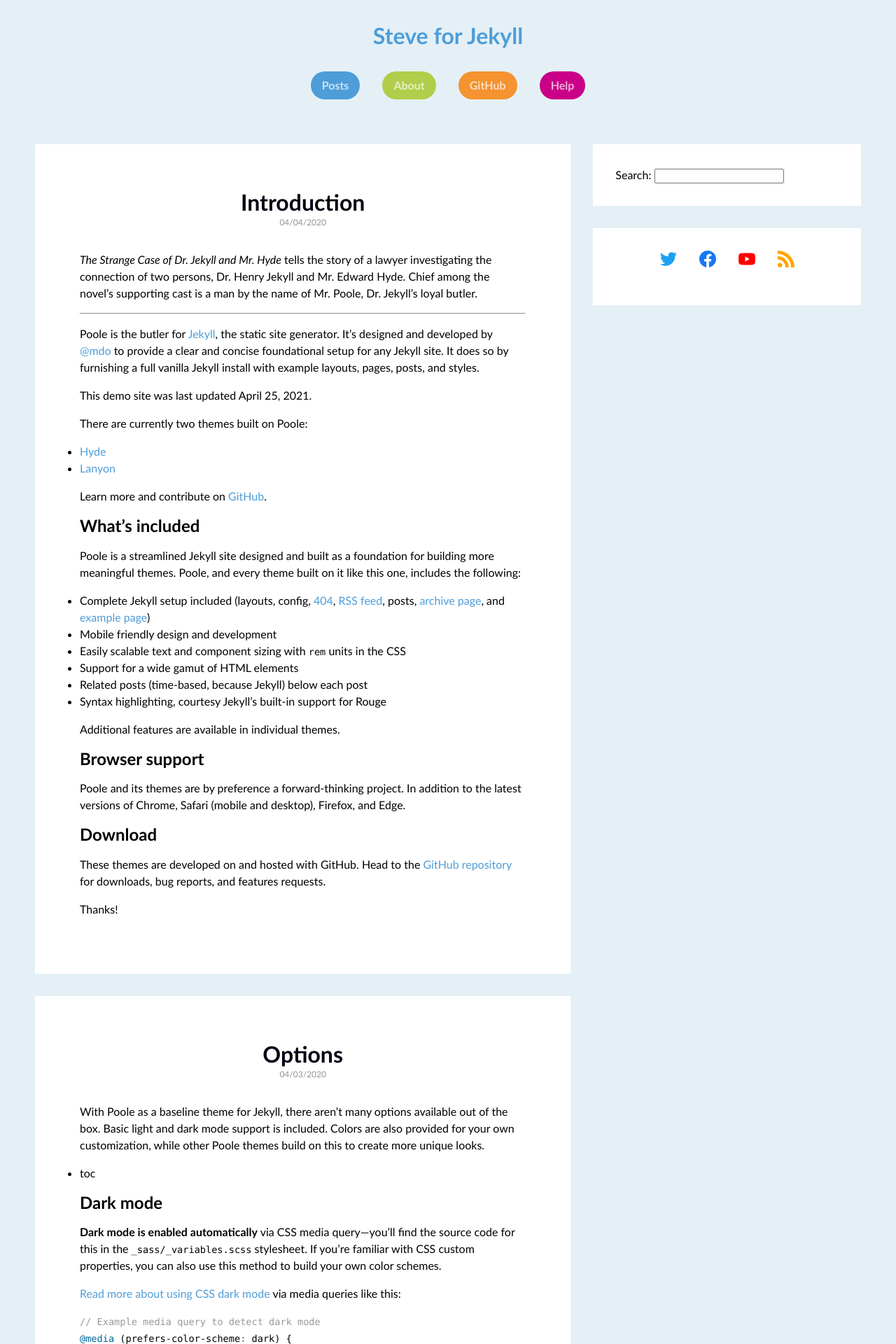
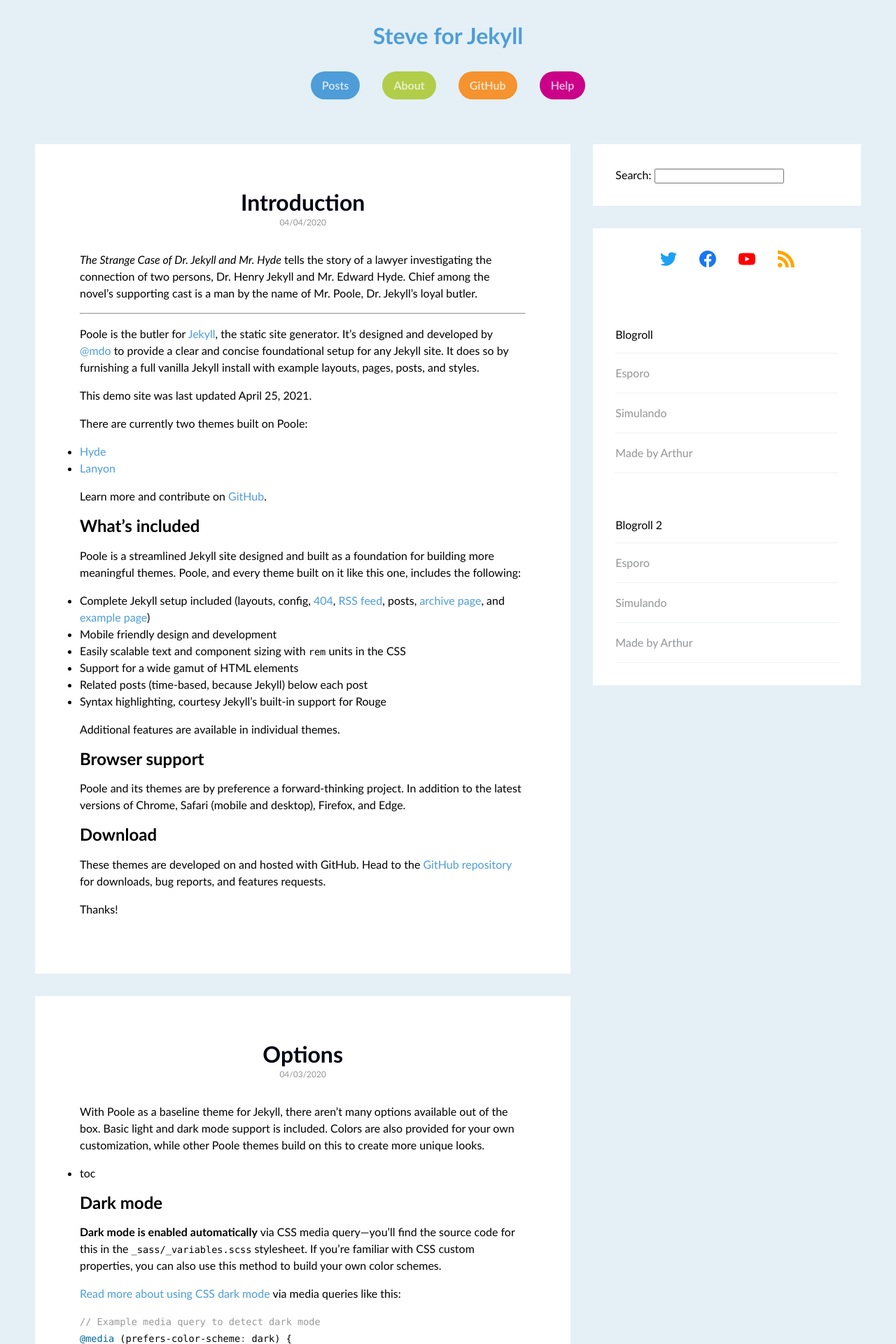
Before and after one commit to esporo/steve, a Jekyll site: the page built from index.html, in a window 1280 px wide. Shown: the top 1920 px of the page at 70% size. Built offline with Jekyll 4.4.1, drawn with Linux system fonts in a browser that asks for light colours; the list of posts is cut into pages by our own code.

Commit message:
styles the archives

```diff
--- a/_config.yml
+++ b/_config.yml
@@ -12,7 +12,15 @@ baseurl: ""
 
 # Theme settings
 steve:
+  archive_title:
+    date: "Posts from"
+    tag: "More about"
+    category: "Category:"
   date_formats:
+    archive:
+      day: "%m/%d/%Y"
+      month: "%m/%Y"
+      year: "%Y"
     post: "%m/%d/%Y"
 
 # Build settings
@@ -31,9 +39,12 @@ plugins:
 
 # Plugin: jekyll-archives
 jekyll-archives:
-  enabled:
-    - tags
+  enabled: all
   layout: archive
   slug_mode: default
   permalinks:
+    day: "/:year/:month/:day/"
+    month: "/:year/:month/"
+    year: "/:year/"
+    category: "/:name/"
     tag: "/tag/:name/"
--- /dev/null
+++ b/_data/blogroll.yml
@@ -0,0 +1,16 @@
+- title: Blogroll
+  links:
+    - title: "Esporo"
+      url: "https://esporo.net"
+    - title: "Simulando"
+      url: "https://simulando.net"
+    - title: "Made by Arthur"
+      url: "https://arthr.me"
+- title: Blogroll 2
+  links:
+    - title: "Esporo"
+      url: "https://esporo.net"
+    - title: "Simulando"
+      url: "https://simulando.net"
+    - title: "Made by Arthur"
+      url: "https://arthr.me"
--- a/_includes/blog/post.html
+++ b/_includes/blog/post.html
@@ -35,7 +35,7 @@
     </figure>
   {% endif %}
 
-  {% unless include.full_post %}
+  {% unless include.full_post == false %}
     <div class="content-body">
       {{ post.content }}
     </div>
--- a/_sass/steve/_layout.scss
+++ b/_sass/steve/_layout.scss
@@ -100,6 +100,10 @@ body {
   background-color: var(--color-bg);
   padding: calc(var(--gap) * 2);
   margin-bottom: var(--gap);
+
+  & > *:last-child {
+    margin-bottom: 0;
+  }
 }
 
 .content-header {
@@ -174,6 +178,21 @@ body {
 .blog-page {
   grid-area: content;
   min-width: 0;
+}
+
+// The Archive Layout
+.archive-header {
+  padding: var(--gap);
+  background: var(--color-bg);
+  margin-bottom: var(--gap);
+
+  h1 {
+    font-size: 1.25rem;
+    text-transform: uppercase;
+    letter-spacing: 0.1em;
+    font-weight: normal;
+    color: var(--color-details);
+  }
 }
 
 // Sidebar
```
Also changed, not shown: _layouts/archive.html (+7 -1 lines).
